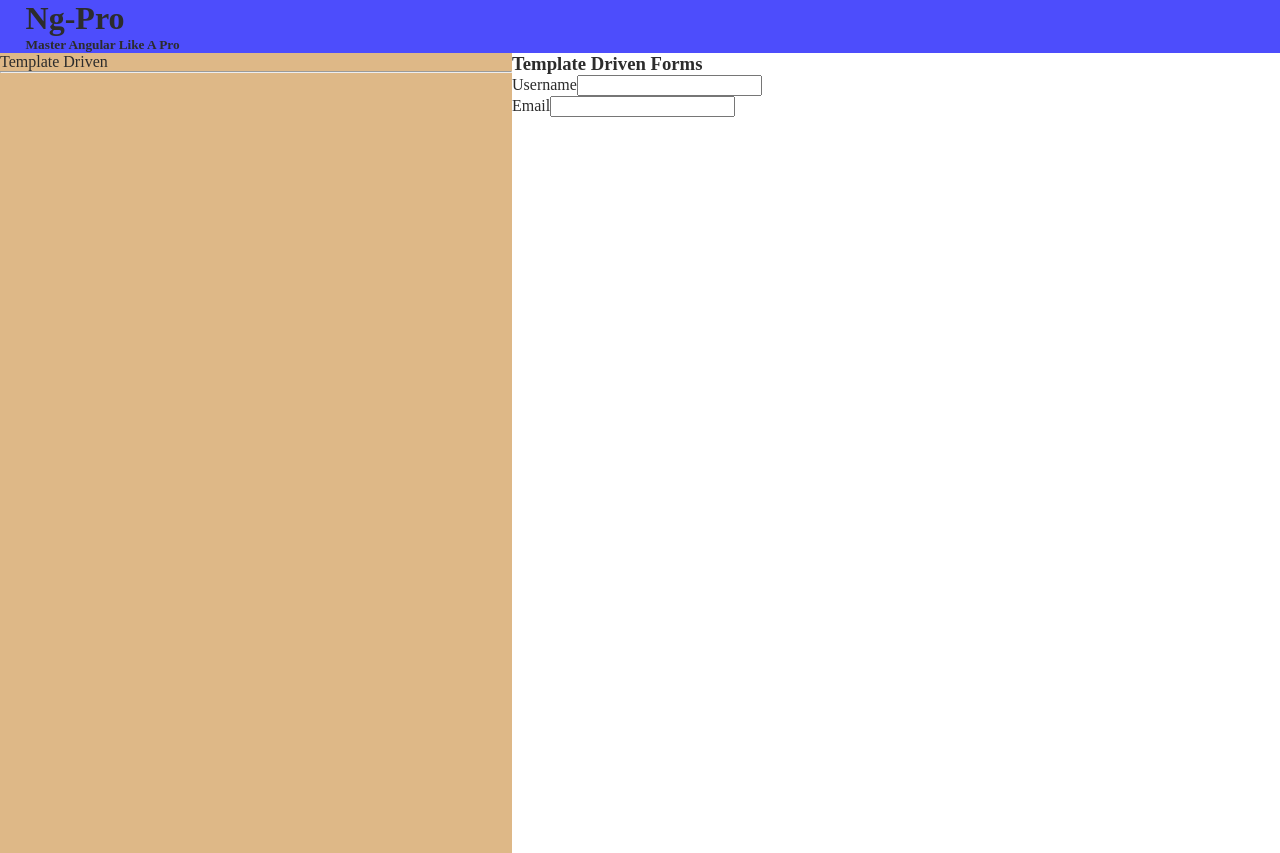
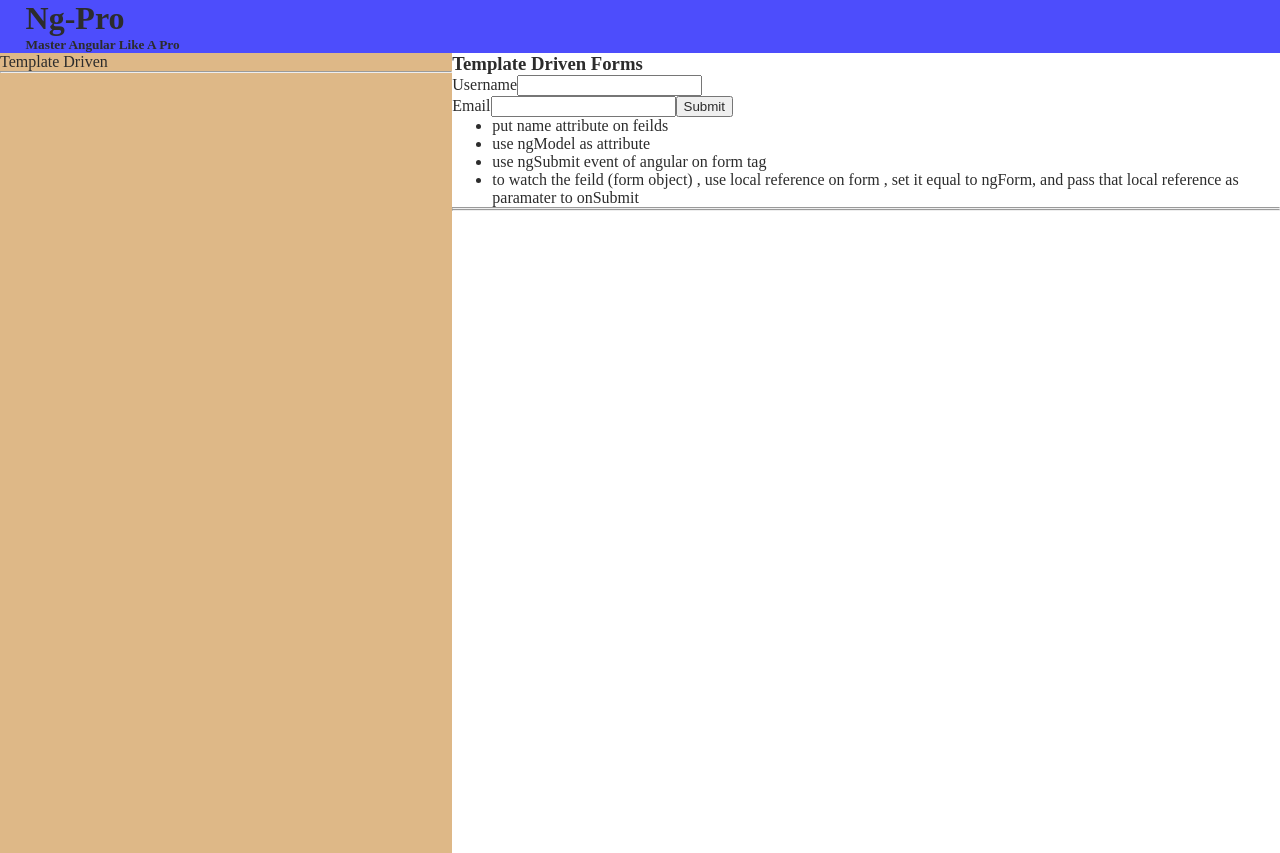
Before and after one commit to Rohit-Kumar-Sah/NgPro, an Angular app: page / in a window 1280 px wide. Shown: the top 853 px of the page. Built offline with nearby package versions, Linux system fonts and the light colour scheme.

Commit message:
template driven using ngModel and local reference

```diff
--- a/src/app/app.module.ts
+++ b/src/app/app.module.ts
@@ -5,6 +5,7 @@ import { AppComponent } from './app.component';
 import { NavigationComponent } from './navigation/navigation.component';
 import { ContentComponent } from './content/content.component';
 import { TDComponent } from './content/TemplateDrivenForms/td/td.component';
+import { FormsModule } from '@angular/forms';
 
 
 @NgModule({
@@ -15,7 +16,7 @@ import { TDComponent } from './content/TemplateDrivenForms/td/td.component';
     TDComponent
   ],
   imports: [
-    BrowserModule
+    BrowserModule, FormsModule
   ],
   providers: [],
   bootstrap: [AppComponent]
--- a/src/app/content/TemplateDrivenForms/td/td.component.html
+++ b/src/app/content/TemplateDrivenForms/td/td.component.html
@@ -2,10 +2,21 @@
     Template Driven Forms
 </h3>
 
-<form>
+<form #f="ngForm" (ngSubmit)="formSubmit(f)">
     <label for="username">Username</label>
-    <input type="text" id="username">
+    <input type="text" id="username" name="username" ngModel>
     <br>
     <label for="email">Email</label>
-    <input type="email" id="email">
+    <input type="email" id="email" name="email" ngModel>
+    <input type="submit">
 </form>
+
+<ul>
+    <li>put name attribute on feilds</li>
+    <li>use ngModel as attribute</li>
+    <li>use ngSubmit event of angular on form tag</li>
+    <li>to watch the feild (form object) , use local reference on form , set it equal to ngForm, and pass that local reference as paramater to onSubmit</li>
+</ul>
+
+<hr>
+<hr>
--- a/src/app/content/TemplateDrivenForms/td/td.component.ts
+++ b/src/app/content/TemplateDrivenForms/td/td.component.ts
@@ -1,4 +1,5 @@
 import { Component, OnInit } from '@angular/core';
+import { NgForm } from '@angular/forms';
 
 @Component({
   selector: 'app-td',
@@ -12,4 +13,7 @@ export class TDComponent implements OnInit {
   ngOnInit(): void {
   }
 
+  formSubmit(formVariable: NgForm){
+      console.log("hi",formVariable);
+  }
 }
```
